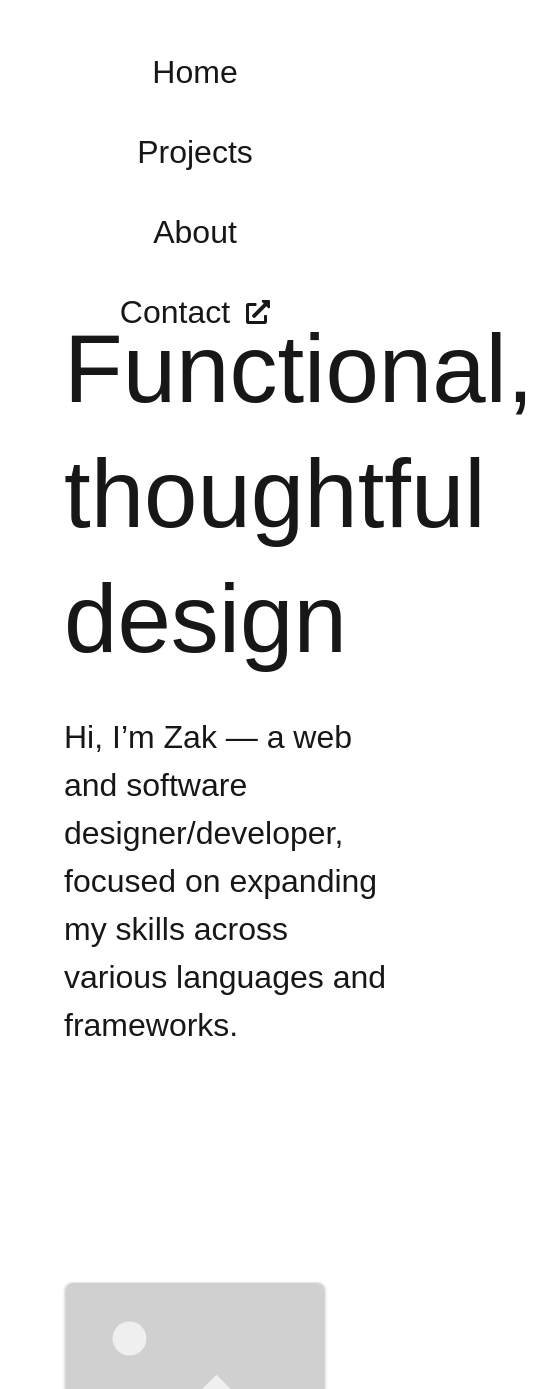
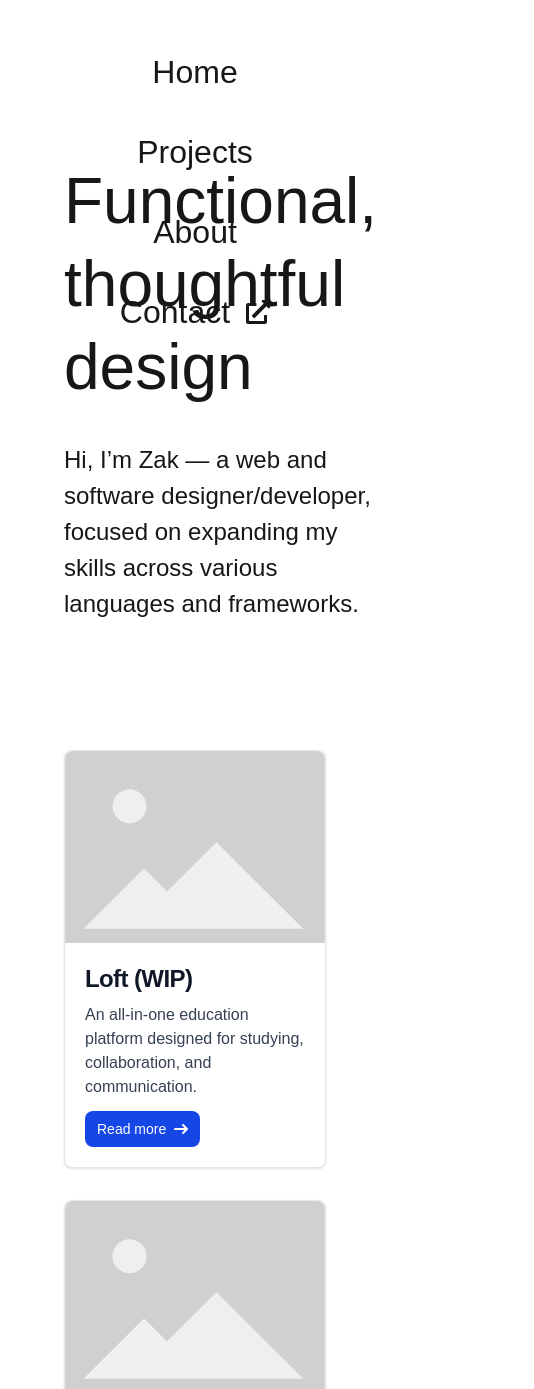
Before and after one commit to Duskire/portfolio-2025-v1, a Next.js app: page / in a window 390 px wide. Shown: the top 1389 px of the page, 534 px wide, since content can reach past the window. Built offline with nearby package versions, Linux system fonts and the light colour scheme.

Commit message:
Updated some responsiveness and added some descriptions on project page

```diff
--- a/src/app/about/page.tsx
+++ b/src/app/about/page.tsx
@@ -6,7 +6,7 @@ export default function About() {
     <div className="flex flex-col min-h-screen">
       <Navbar />
       <main className="flex-grow flex flex-col font-medium">
-        <div className="flex flex-col justify-center flex-grow items-center">
+        <div className="flex flex-col justify-center flex-grow items-center mx-[32px]">
           <div className="text-[24px] mb-[8px]">Hi, I'm Zak! <br /></div>
           <div>I am a programmer and designer, with a focus on clean, simple, and thoughtful design. <br />
           I've been passionate about technology from a young age, and I'd love to make my own impact on the industry by creating and innovating with new projects and ideas. <br />
--- a/src/app/page.tsx
+++ b/src/app/page.tsx
@@ -10,11 +10,11 @@ export default function Home() {
       <main className="flex-grow flex flex-col font-medium">
         {/* Main title section*/}
         <section className="flex flex-col justify-start flex-grow">
-          <div className="mt-[25vh] ml-[64px]">
-            <div className="text-[96px] leading-[1.3]">
+          <div className="mt-[64px] md:mt-[25vh] ml-[64px]">
+            <div className="text-[64px] md:text-[96px] leading-[1.3] text-wrap">
               Functional, <br />thoughtful design
             </div>
-            <div className="text-[32px] pt-[32px]">
+            <div className="text-[24px] md:text-[32px] pt-[32px]">
               Hi, I’m Zak — a web and software designer/developer, <br />
               focused on expanding my skills across various languages and frameworks.
             </div>
@@ -22,7 +22,7 @@ export default function Home() {
         </section>
 
         {/* Cards */}
-        <section className="relative mt-[20vh]">
+        <section className="relative mt-[64px] md:mt-[20vh]">
           <div className="flex justify-center p-[64px]">
             <ProjectCardGrid />
           </div>
--- a/src/app/projects/page.tsx
+++ b/src/app/projects/page.tsx
@@ -29,7 +29,8 @@ export default function Projects() {
               title="Demerit Points Calculator"
               body={
                 <>
-                  Some information about Demerit Points Calculator here... <br />
+                  This calculator was created as the final project for the programming course in my diploma. The course focused primarily on Python, which is why Flask was used. <br />
+                  I made my own adjustments to the Bootstrap provided by the teacher to make it slightly more visually appealing. Please also note that the values in the calculator do not reflect the real-world driving penalty system, and are just for show. <br />
                   <strong>Languages/frameworks: Python, HTML, Flask, Bootstrap</strong>
                 </>
               }
@@ -43,7 +44,8 @@ export default function Projects() {
               title="GigaChatbot"
               body={
                 <>
-                  Some information about GigaChatbot here... <br />
+                  GigaChatbot was created as another project for my high school DigiTech class before Loft. It features a range of commands that can be used to carry out many unique actions. <br />
+                  Although this project is quite old and my skills have grown significantly since then, I consider it a good example to show how far I’ve progressed. <br />
                   <strong>Languages/frameworks: Python</strong>
                 </>
               }
@@ -85,8 +87,8 @@ export default function Projects() {
               title="Portfolio (This site!)"
               body={
                 <>
-                  Some information about this site here... <br />
-                  <strong>Languages/frameworks: Next.js, Electron, HTML, Tailwind CSS, TypeScript, React</strong>
+                 This site was made as a place for me to share my projects with others, tell people a little about who I am, and provide links to other platforms like GitHub and LinkedIn where more information can be found about me. <br />
+                <strong>Languages/frameworks: Next.js, Electron, HTML, Tailwind CSS, TypeScript, React</strong>
                 </>
               }
               imageWidth="w-[600px] md:w-[800px]"
```
Also changed, not shown: src/app/components/projectcarouselsection.tsx (+0 -46 lines).
